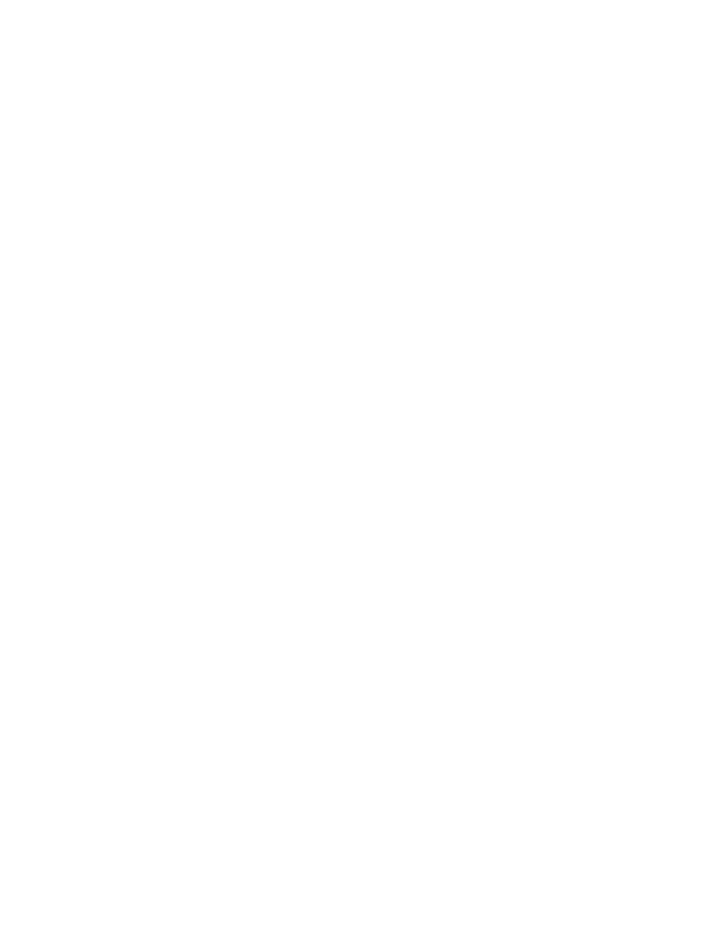
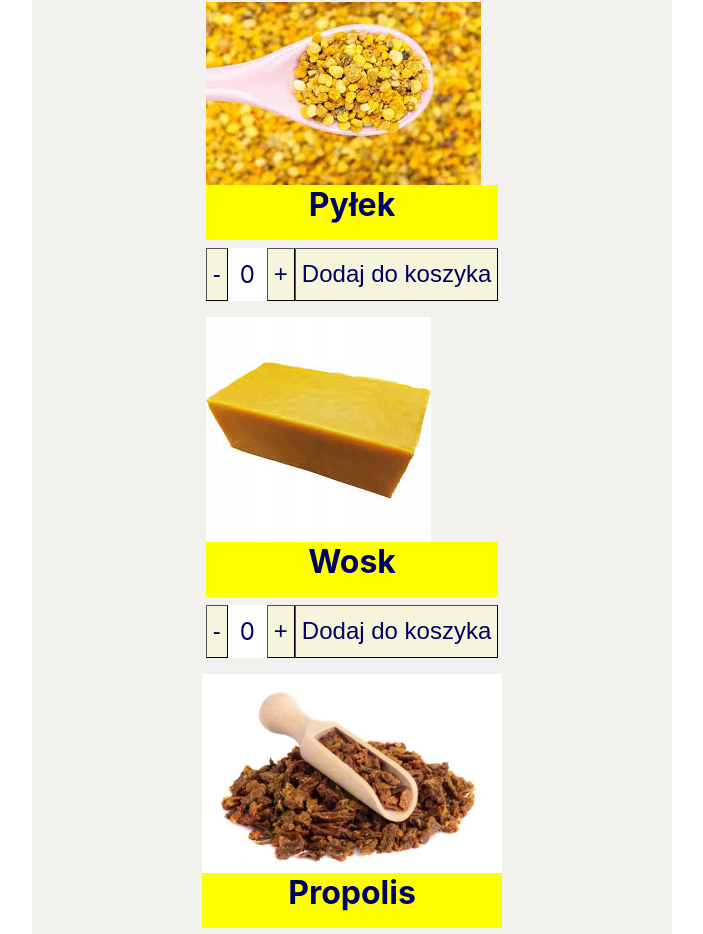
Before and after one commit to tomfidos/redux-online-store, a React (Create React App) app: page /sklep in a window 1280 px wide. Shown: the part 1806-2740 px from the top of the page, without its empty margins (288-991 px from the left). Before the commit the page ends 1098 px from the top, so only its background shows below. Built offline with nearby package versions, Linux system fonts and the light colour scheme.

Commit message:
Moved single product code to a separate component and simplified redux state.

```diff
--- a/src/components/Basket.tsx
+++ b/src/components/Basket.tsx
@@ -1,4 +1,4 @@
-import { CartState, Cart } from '../features/cart/cartSlice';
+import { CartState } from '../features/cart/cartSlice';
 import { store } from '../app/store';
 import productJson from '../productConfig.json';
 import './Basket.css';
@@ -7,8 +7,7 @@ import './Basket.css';
 const Basket = (): JSX.Element => {
 
     const state: CartState = store.getState();
-    const cartItemKeys: string[] = Object.keys(state.cart);
-    const cart: Cart = state.cart;
+    const cartItemKeys: string[] = Object.keys(state);
 
     const productMapping = productJson.products;
 
@@ -19,7 +18,7 @@ const Basket = (): JSX.Element => {
                 {cartItemKeys.map(key => {
                     const name = productMapping.find(({ product_id }) => product_id === parseInt(key))?.name;
                     return (
-                        <li key={key}>{name}: {cart[parseInt(key)].quantity}</li>
+                        <li key={key}>{name}: {state[parseInt(key)].quantity}</li>
                     );
                 })}
             </ul>
--- /dev/null
+++ b/src/components/Product.css
@@ -0,0 +1,41 @@
+
+.product-wrapper {
+    margin-bottom: 1em;
+}
+
+.image {
+    max-width: 300px;
+    display: block;
+}
+
+.product-name {
+    max-width: 300px;
+    text-align: center;
+    font-size: 2em;
+    background-color: yellow;
+    color: rgba(0, 0, 100);
+    margin: 0;
+    padding-bottom: 0.5em;
+}
+
+.buy-product {
+    display: flex;
+    margin-top: 0.5em;
+    justify-content: center;
+}
+
+.button {
+    cursor: pointer;
+    font-size: 1.5em;
+    background-color: beige;
+    border-width: 1px;
+    color: rgba(0, 0, 100);
+}
+
+.counter {
+    background-color: white;
+    color: rgba(0, 0, 100);
+    font-size: 1.5em;
+    padding: 0.5em;
+    border-width: 1px;
+}
--- a/src/components/Product.tsx
+++ b/src/components/Product.tsx
@@ -1,9 +1,51 @@
-const Product = (): JSX.Element => {
+import { useState } from 'react';
+
+import { CartItem, addToCart } from '../features/cart/cartSlice';
+import { useAppDispatch } from '../app/hooks';
+import './Product.css';
+
+interface ProductProps {
+    id: number,
+    image_path: string,
+    name: string,
+}
+
+
+const Product = (props: ProductProps): JSX.Element => {
+
+    const [precart, setPrecart] = useState<CartItem>({
+        id: props.id,
+        quantity: 0,
+    });
+
+    const dispatch = useAppDispatch();
+
+    const incrementProductQuantity = (): void => {
+        setPrecart({...precart, quantity: precart.quantity + 1});
+    }
+
+    const decrementProductQuantity = (): void => {
+        if (precart.quantity > 0) {
+            setPrecart({...precart, quantity: precart.quantity - 1});
+        }
+    }
+
+    const addToCartAndResetPrecart = (): void => {
+        dispatch(addToCart(precart));
+        setPrecart({...precart, quantity: 0});
+    }
 
     return (
-        <div>
-            Product
-        </div>
+        <li className="product-wrapper">
+            <img className="image" src={require('../assets/' + props.image_path)} alt={props.name} />
+            <h3 className="product-name">{props.name}</h3>
+            <div className="buy-product">
+                <button className="button" onClick={decrementProductQuantity}>-</button>
+                <span className="counter">{precart.quantity}</span>
+                <button className="button" onClick={incrementProductQuantity}>+</button>
+                <button className="button" onClick={addToCartAndResetPrecart}>Dodaj do koszyka</button>
+            </div>
+        </li>
     );
 }
 
--- a/src/components/Products.css
+++ b/src/components/Products.css
@@ -10,44 +10,3 @@
     background-color:  #f2f1ed;
     list-style: none;
 }
-
-.product-wrapper {
-    margin-bottom: 1em;
-}
-
-.image {
-    max-width: 300px;
-    display: block;
-}
-
-.product-name {
-    max-width: 300px;
-    text-align: center;
-    font-size: 2em;
-    background-color: yellow;
-    color: rgba(0, 0, 100);
-    margin: 0;
-    padding-bottom: 0.5em;
-}
-
-.buy-product {
-    display: flex;
-    margin-top: 0.5em;
-    justify-content: center;
-}
-
-.button {
-    cursor: pointer;
-    font-size: 1.5em;
-    background-color: beige;
-    border-width: 1px;
-    color: rgba(0, 0, 100);
-}
-
-.counter {
-    background-color: white;
-    color: rgba(0, 0, 100);
-    font-size: 1.5em;
-    padding: 0.5em;
-    border-width: 1px;
-}
--- a/src/components/Products.tsx
+++ b/src/components/Products.tsx
@@ -1,46 +1,22 @@
-import { useSelector } from 'react-redux';
 
-import { useAppDispatch } from '../app/hooks';
-import { decrementProductQuantity, incrementProductQuantity, addToCart, CartState } from '../features/cart/cartSlice';
 import './Products.css';
+import productConfig from '../productConfig.json';
+import './Product';
+import Product from './Product';
+
+const PRODUCTS = productConfig['products'];
 
 
 const Products = (): JSX.Element => {
 
-    const dispatch = useAppDispatch();
-
     return (
         <ul className="gallery">
-            <li className="product-wrapper" key="1">
-                <img className="image" src={require('../assets/rzepak.jpg')} alt="rzepakowy" />
-                <h3 className="product-name">Miód rzepakowy</h3>
-                <div className="buy-product">
-                    <button className="button" onClick={() => dispatch(decrementProductQuantity(1))}>-</button>
-                    <span className="counter">{useSelector((state: CartState) => state.precart[1].quantity)}</span>
-                    <button className="button" onClick={() => dispatch(incrementProductQuantity(1))}>+</button>
-                    <button className="button" onClick={() => dispatch(addToCart(1))}>Dodaj do koszyka</button>
-                </div>
-            </li>
-            <li className="product-wrapper" key="2">
-                <img className="image" src={require('../assets/wielokwiat.jpg')} alt="wielokwiat" />
-                <h3 className="product-name">Miód wielokwiatowy</h3>
-                <div className="buy-product">
-                    <button className="button" onClick={() => dispatch(decrementProductQuantity(2))}>-</button>
-                    <span className="counter">{useSelector((state: CartState) => state.precart[2].quantity)}</span>
-                    <button className="button" onClick={() => dispatch(incrementProductQuantity(2))}>+</button>
-                    <button className="button" onClick={() => dispatch(addToCart(2))}>Dodaj do koszyka</button>
-                </div>
-            </li>
-            <li className="product-wrapper" key="3">
-                <img className="image" src={require('../assets/gryczany.jpg')} alt="gryczany" />
-                <h3 className="product-name">Miód gryczany</h3>
-                <div className="buy-product">
-                    <button className="button" onClick={() => dispatch(decrementProductQuantity(3))}>-</button>
-                    <span className="counter">{useSelector((state: CartState) => state.precart[3].quantity)}</span>
-                    <button className="button" onClick={() => dispatch(incrementProductQuantity(3))}>+</button>
-                    <button className="button" onClick={() => dispatch(addToCart(3))}>Dodaj do koszyka</button>
-                </div>
-            </li>
+            {PRODUCTS.map(product => {
+                const id = product.product_id;
+                return (
+                    <Product key={id} id={id} image_path={product.img} name={product.name} />
+                );
+            })}
         </ul>
     );
 }
--- a/src/features/cart/cartSlice.ts
+++ b/src/features/cart/cartSlice.ts
@@ -1,30 +1,13 @@
 import { createSlice, PayloadAction } from '@reduxjs/toolkit';
 
 export interface CartState {
-  cart: Cart;
-  precart: Cart;
-}
-
-export interface Cart {
   [id: number]: CartItem;
 }
 
-const initialState: CartState = {
-  cart: {},
-  precart: {
-    1: {
-      quantity: 0,
-    },
-    2: {
-      quantity: 0,
-    },
-    3: {
-      quantity: 0,
-    },
-  },
-};
+const initialState: CartState = {};
 
-interface CartItem {
+export interface CartItem {
+  id: number,
   quantity: number;
 }
 
@@ -33,26 +16,21 @@ export const cartSlice = createSlice({
   name: 'cart',
   initialState,
   reducers: {
-    incrementProductQuantity: (state, action: PayloadAction<number>): void => {
-      state.precart[action.payload].quantity++;
-    },
-    decrementProductQuantity: (state, action: PayloadAction<number>): void => {
-      if (state.precart[action.payload].quantity > 0) {
-        state.precart[action.payload].quantity--;
-      };
-    },
-    addToCart: (state, action: PayloadAction<number>) => {
-      const id = action.payload;
-      if (state.cart[id]) {
-        state.cart[id].quantity += state.precart[id].quantity;
+    addToCart: (state, action: PayloadAction<CartItem>) => {
+      const id = action.payload.id;
+      const quantity = action.payload.quantity
+      if (state[id]) {
+        state[id].quantity += quantity;
       } else {
-        state.cart[id] = { quantity: state.precart[id].quantity };
+        state[id] = {
+          id: id,
+          quantity: quantity,
+        };
       }
-      state.precart[id].quantity = 0;
     }
   },
 });
 
-export const { incrementProductQuantity, decrementProductQuantity, addToCart } = cartSlice.actions;
+export const { addToCart } = cartSlice.actions;
 
 export default cartSlice.reducer;
--- a/src/productConfig.json
+++ b/src/productConfig.json
@@ -2,7 +2,7 @@
     "products": [
         {
             "product_id": 1,
-            "name": "miód rzepakowy",
+            "name": "Miód rzepakowy",
             "quantity": 10,
             "price_pln": 50,
             "img": "rzepak.jpg",
@@ -10,7 +10,7 @@
         },
         {
             "product_id": 2,
-            "name": "miód wielokwiatowy",
+            "name": "Miód wielokwiatowy",
             "quantity": 20,
             "price_pln": 50,
             "img": "wielokwiat.jpg",
@@ -18,7 +18,7 @@
         },
         {
             "product_id": 3,
-            "name": "miód gryczany",
+            "name": "Miód gryczany",
             "quantity": 5,
             "price_pln": 70,
             "img": "gryczany.jpg",
@@ -26,7 +26,7 @@
         },
         {
             "product_id": 4,
-            "name": "miód nawłociowy",
+            "name": "Miód nawłociowy",
             "quantity": 5,
             "price_pln": 100,
             "img": "nawłociowy.jpg",
@@ -34,7 +34,7 @@
         },
         {
             "product_id": 5,
-            "name": "miód spadziowy",
+            "name": "Miód spadziowy",
             "quantity": 3,
             "price_pln": 85,
             "img": "spadziowy.jpg",
@@ -42,7 +42,7 @@
         },
         {
             "product_id": 6,
-            "name": "pyłek",
+            "name": "Pyłek",
             "quantity": 20,
             "price_pln": 50,
             "img": "pyłek.jpg",
@@ -50,7 +50,7 @@
         },
         {
             "product_id": 7,
-            "name": "wosk",
+            "name": "Wosk",
             "quantity": 15,
             "price_pln": 40,
             "img": "wosk.jpg",
@@ -59,7 +59,7 @@
         },
         {
             "product_id": 8,
-            "name": "propolis",
+            "name": "Propolis",
             "quantity": 5,
             "price_pln": 90,
             "img": "propolis.jpg",
@@ -67,7 +67,7 @@
         },
         {
             "product_id": 9,
-            "name": "miód rzepakowy kremowany",
+            "name": "Miód rzepakowy kremowany",
             "quantity": 15,
             "price_pln": 60,
             "img": "rzepak.jpg",
@@ -75,7 +75,7 @@
         },
         {
             "product_id": 10,
-            "name": "pierzga",
+            "name": "Pierzga",
             "quantity": 5,
             "price_pln": 80,
             "img": "pierzga.jpg",
```
